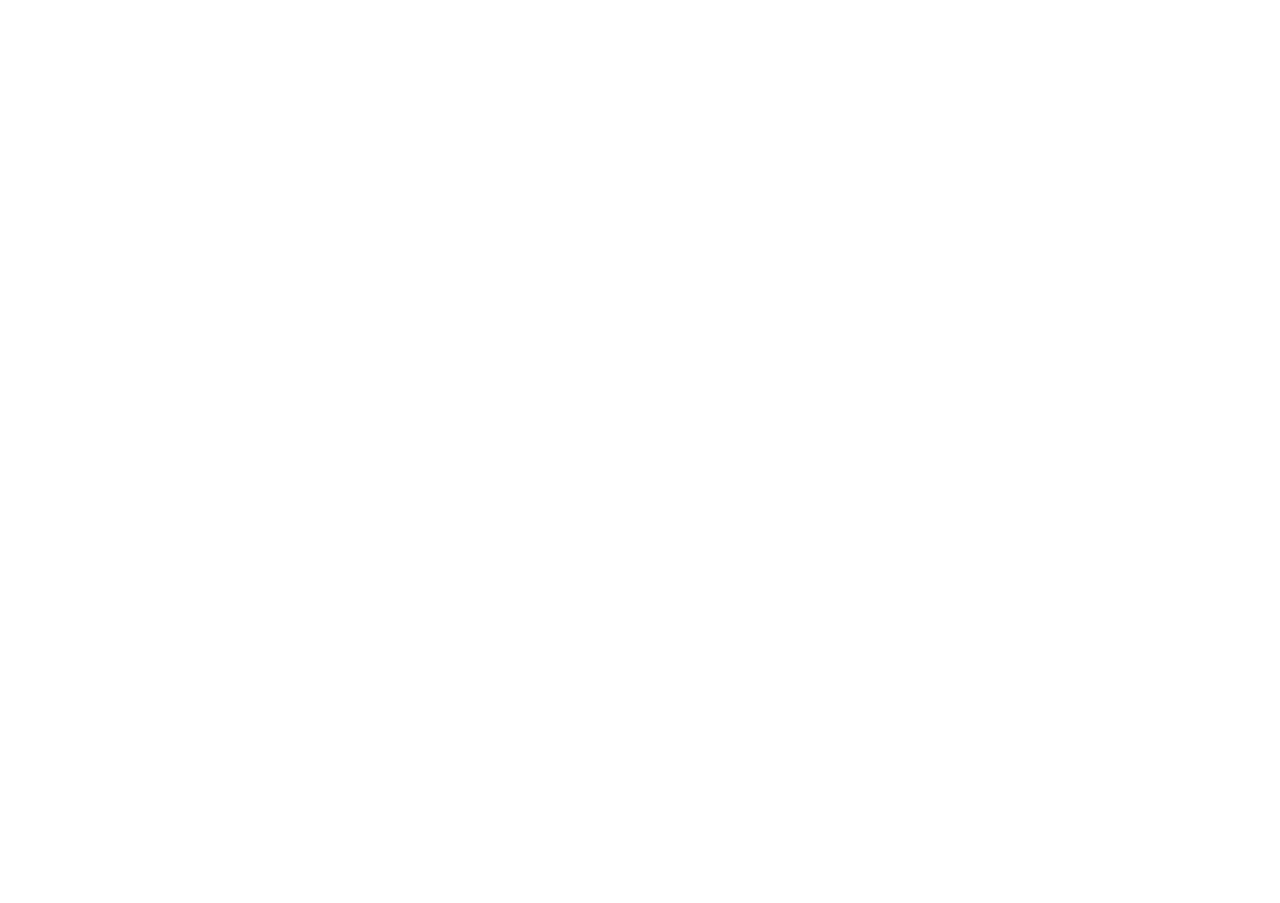
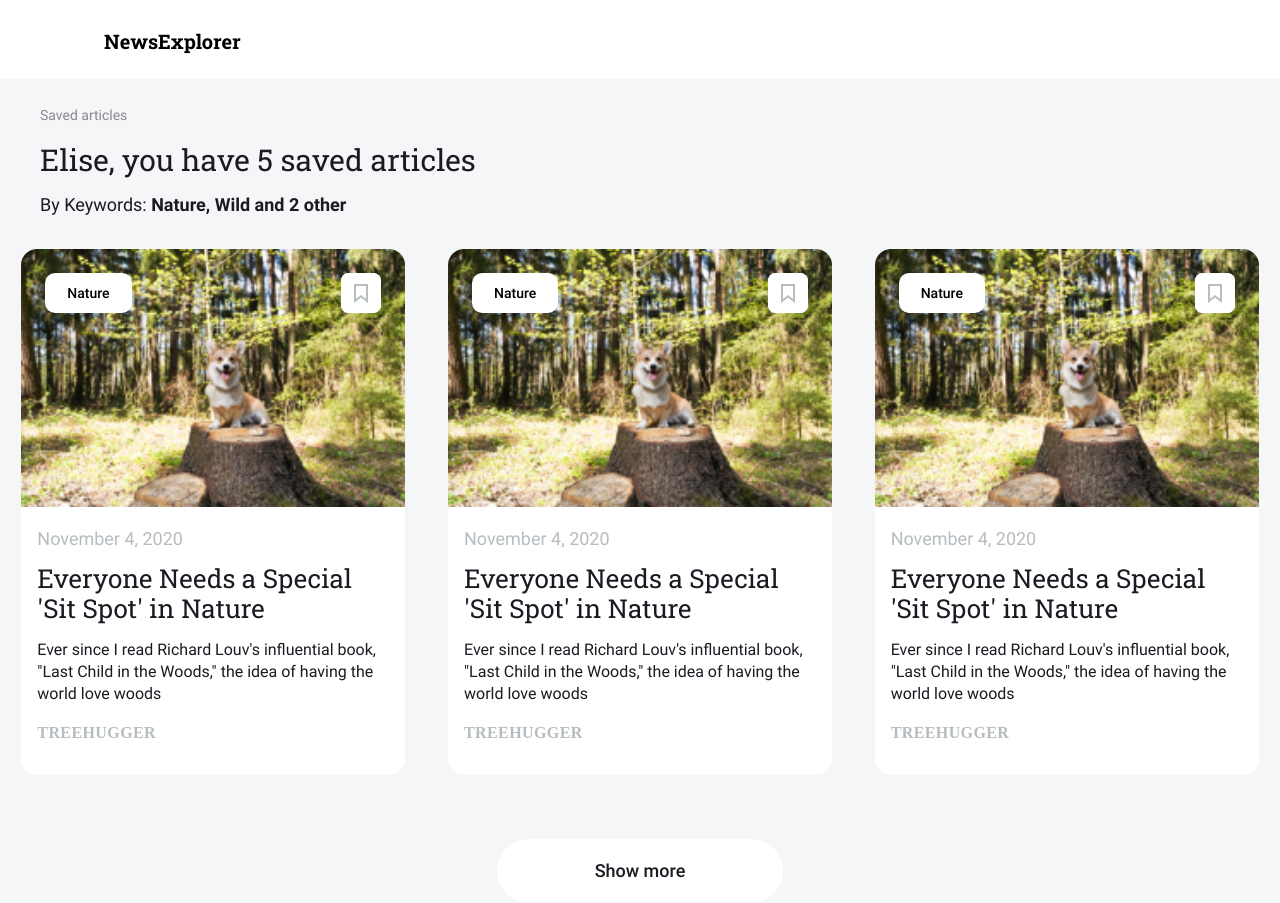
Before and after one commit to AhnafAhamed/news-explorer-frontend, a React (Create React App) app: page /saved-news in a window 1280 px wide. Before the commit the page ends 800 px from the top, so only its background shows below. Built offline with nearby package versions, Linux system fonts and the light colour scheme.

Commit message:
fix: rename "/savednews" to "/saved-news"

```diff
--- a/src/components/App/App.js
+++ b/src/components/App/App.js
@@ -66,7 +66,7 @@ function App() {
             <About />
             <Footer />
           </Route>
-          <Route path="/savednews">
+          <Route path="/saved-news">
             <Header isLoggedIn={isLoggedIn} onSignInClick={handleSignInClick} />
             <SavedNews />
           </Route>
```
